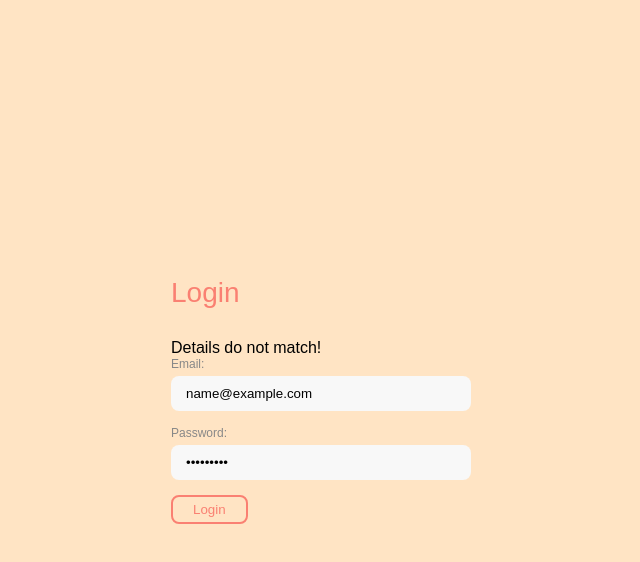
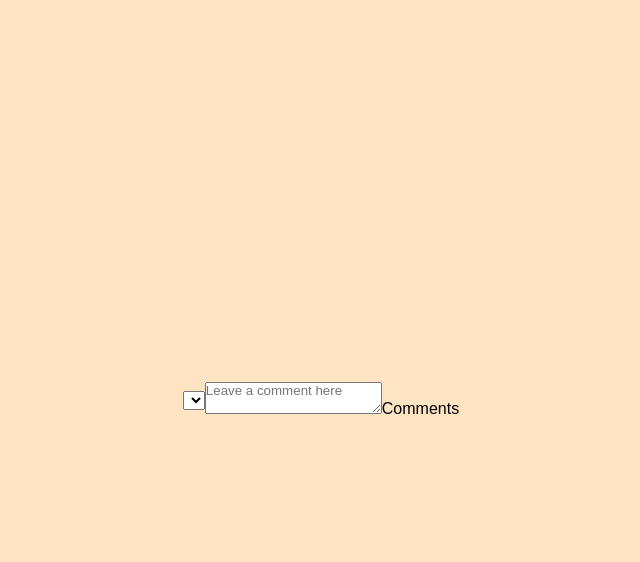
Before and after one commit to maximkwski/customer_intervention_react_application, a React (Create React App) app: page / in a window 1280 px wide. Both pictures are taken after typing "name@example.com", "Sample123" into the empty fields and a click on the input "Login". Shown: the top 562 px of the page, without its empty margins (319-959 px from the left). Built offline with nearby package versions, Linux system fonts and the light colour scheme; the HTML template or start-up script is replaced by a standard one.

Commit message:
added dashboard

```diff
--- a/package.json
+++ b/package.json
@@ -6,8 +6,11 @@
     "@testing-library/jest-dom": "^5.16.5",
     "@testing-library/react": "^13.3.0",
     "@testing-library/user-event": "^13.5.0",
+    "axios": "^0.24.0",
     "react": "^18.2.0",
+    "react-bootstrap": "^2.5.0",
     "react-dom": "^18.2.0",
+    "react-router-dom": "^6.3.0",
     "react-scripts": "5.0.1",
     "web-vitals": "^2.1.4"
   },
--- a/src/App.js
+++ b/src/App.js
@@ -1,4 +1,5 @@
 import React, { useState } from "react";
+import Dashboard from "./components/Dashboard";
 import LoginForm from "./components/LoginForm";
 
 function App() {
@@ -7,38 +8,32 @@ function App() {
     password: "password123"
   }
 
-  const [user, setUser] = useState({name: "", email: ""});
-  const [error, setError] = useState("");
+  const [userIsLogged, setUserIsLogged] = useState(false);
+  const [failedLogin, setFailedLogin] = useState(false);
 
   const Login = details => {
     console.log(details);
 
-    if (details.email === adminUser.email && details.password === adminUser.password) {
+    if (true) {
     console.log("Logged in");
-    setUser({
-      name: details.name,
-      email: details.email
-    });
+      setUserIsLogged(true);
+      setFailedLogin(false);
   } else {
     console.log("Details do not match!");
-    setError("Details do not match!");
+    setFailedLogin(true);
   }
 }
 
   const Logout = () => {
-    setUser({name: "", email: ""});
+    setUserIsLogged(false);
   }
 
   return (
-    <div className="App">
-        {(user.email !== "") ? (
-          <div className="welcome">
-            <h2>Welcome, <span>{user.name}</span> </h2>
-            <button onClick={Logout}>Logout</button>
-          </div>
-        ) : (
-          <LoginForm Login={Login} error={error} />
-        )}
+    <div>
+      <div className="App">
+        {!userIsLogged && <LoginForm Login={Login} failedLogin={failedLogin}/>}
+        {userIsLogged && <Dashboard Logout={Logout} />}
+      </div>
     </div>
   );
 }
--- /dev/null
+++ b/src/components/Dashboard.js
@@ -0,0 +1,26 @@
+import React, {useState, useEffect} from 'react';
+import Button from 'react-bootstrap/Button';
+import Form from 'react-bootstrap/Form';
+import { FloatingLabel } from 'react-bootstrap';
+import axios from 'axios';
+
+function Dashboard({Logout}) {
+
+
+  return (
+    <>
+        <Form.Select size="lg">
+
+        </Form.Select>
+        <FloatingLabel
+        controlId="floatingTextarea"
+        label="Comments"
+        className="mb-3"
+      >
+        <Form.Control as="textarea" placeholder="Leave a comment here" />
+      </FloatingLabel>
+    </>
+  )
+}
+
+export default Dashboard
--- a/src/components/LoginForm.js
+++ b/src/components/LoginForm.js
@@ -1,6 +1,6 @@
 import React, { useState } from 'react';
 
-function LoginForm({ Login, error }) {
+function LoginForm({ Login, failedLogin }) {
    const [details, setDetails] = useState({name: "", email: "", password: ""});
 
    const submitHandler = e => {
@@ -13,7 +13,7 @@ function LoginForm({ Login, error }) {
     <form onSubmit={submitHandler}>
         <div className="form-inner">
             <h2>Login</h2>
-            {(error !== "") ? (<div className="error">{error}</div>) : ""}
+            {failedLogin && <p>Failed Login</p>}
             <div className="form-group">
                 <label htmlFor="email">Email:</label>
                 <input type="email" name="email" id="email" onChange={e => setDetails({...details, email: e.target.value})} value={details.email}/>
--- a/src/index.css
+++ b/src/index.css
@@ -70,5 +70,4 @@ form .form-inner input[type="submit"] {
     border: 2px solid salmon;
     cursor: pointer;
     padding: 5px 20px;
-
 }
```
Also changed, not shown: src/InterventionForm.js (+11 -0 lines), 1 other file (tests, documents, lock files or other folders).
